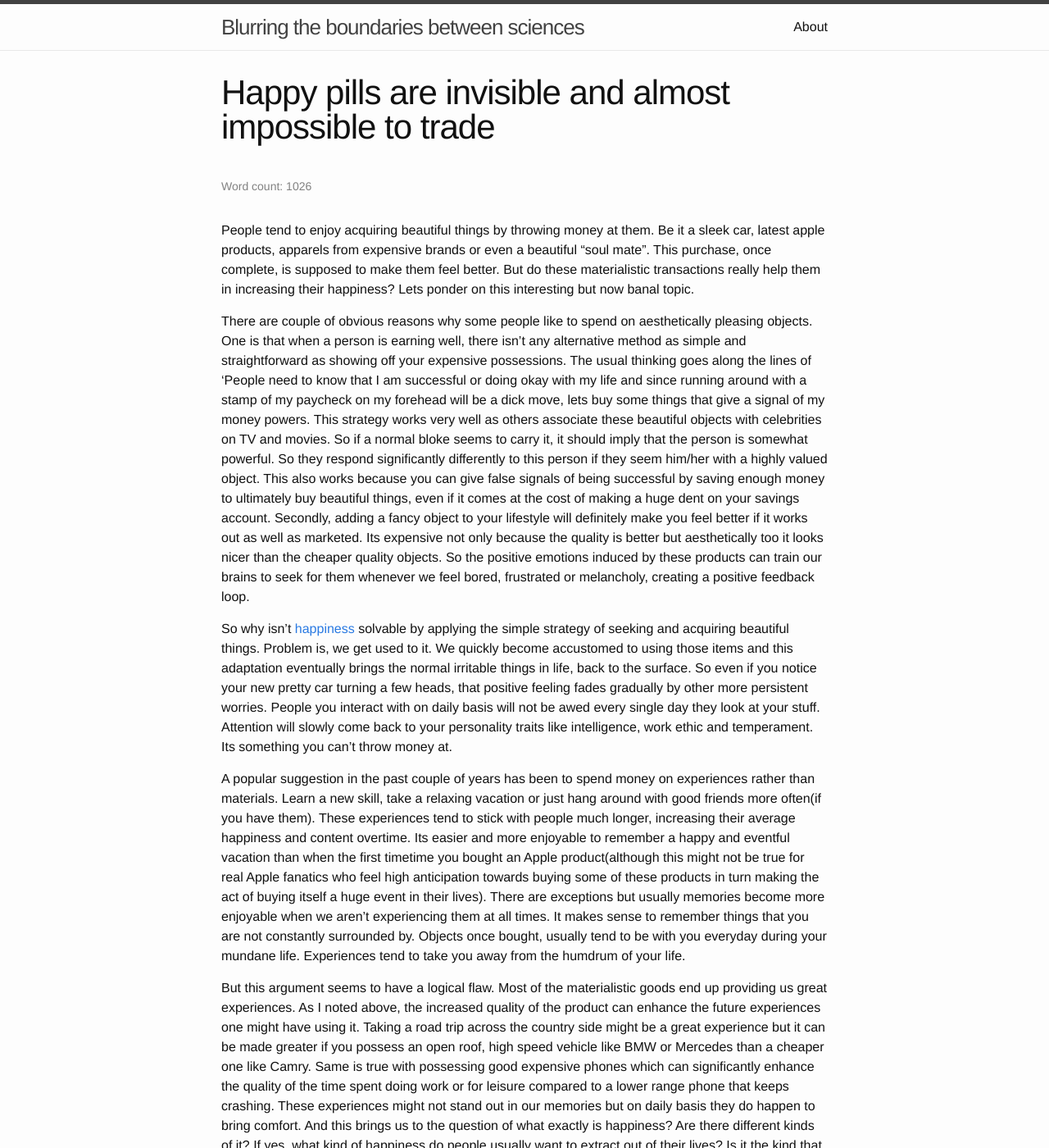
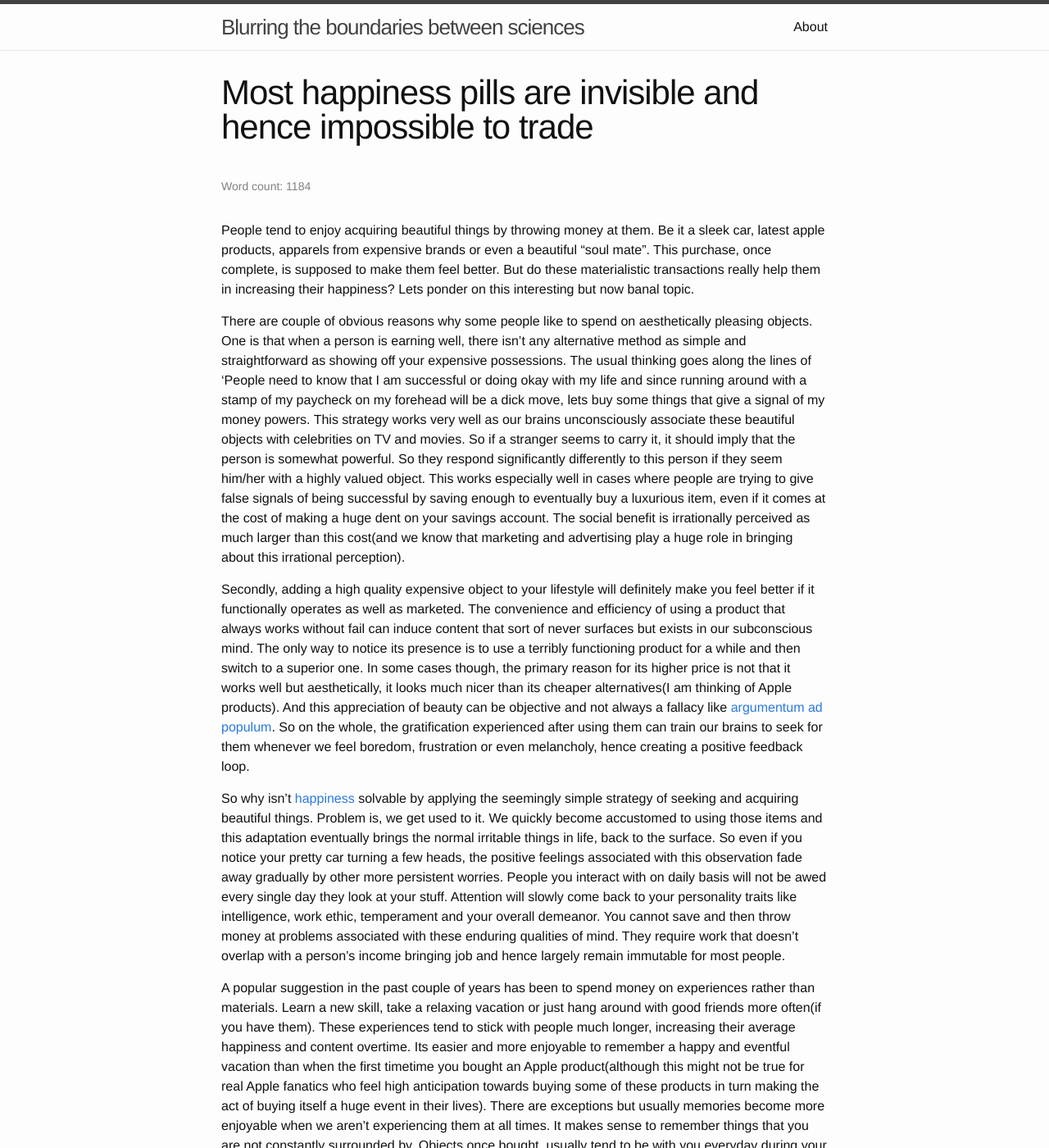
Before and after one commit to rdbcasillas/rdbcasillas.github.io, a Jekyll site: the page built from _posts/2015-11-09-happyPills.markdown, in a window 1280 px wide and 1400 px high. Shown: the whole window at 82% size. Built offline with Jekyll 4.4.1, drawn with Linux system fonts in a browser that asks for light colours; Markdown is read by kramdown in place of the engine named in the settings.

Commit message:
changed title and added clarity to couple of paras

```diff
--- a/_posts/2015-11-09-happyPills.markdown
+++ b/_posts/2015-11-09-happyPills.markdown
@@ -1,14 +1,16 @@
 ---
 layout: post
-title: "Happy pills are invisible and almost impossible to trade"
+title: "Most happiness pills are invisible and hence impossible to trade"
 
 ---
 
 People tend to enjoy acquiring beautiful things by throwing money at them. Be it a sleek car, latest apple products, apparels from expensive brands or even a beautiful "soul mate". This purchase, once complete, is supposed to make them feel better. But do these materialistic transactions really help them in increasing their happiness? Lets ponder on this interesting but now banal topic.
 
-There are couple of obvious reasons why some people like to spend on aesthetically pleasing objects. One is that when a person is earning well, there isn't any alternative method as simple and straightforward as showing off your expensive possessions. The usual thinking goes along the lines of ‘People need to know that I am successful or doing okay with my life and since running around with a stamp of my paycheck on my forehead will be a dick move, lets buy some things that give a signal of my money powers. This strategy works very well as others associate these beautiful objects with celebrities on TV and movies. So if a normal bloke seems to carry it, it should imply that the person is somewhat powerful. So they respond significantly  differently to this person if they seem him/her with a highly valued object. This also works because you can give false signals of being successful by saving enough money to ultimately buy beautiful things, even if it comes at the cost of making a huge dent on your savings account.  Secondly, adding a fancy object to your lifestyle will definitely make you feel better if it works out as well as marketed. Its expensive not only because the quality is better but aesthetically too it looks nicer than the cheaper quality objects. So the positive emotions induced by these products can train our brains to seek for them whenever we feel bored, frustrated or melancholy, creating a positive feedback loop.
+There are couple of obvious reasons why some people like to spend on aesthetically pleasing objects. One is that when a person is earning well, there isn't any alternative method as simple and straightforward as showing off your expensive possessions. The usual thinking goes along the lines of ‘People need to know that I am successful or doing okay with my life and since running around with a stamp of my paycheck on my forehead will be a dick move, lets buy some things that give a signal of my money powers. This strategy works very well as our brains unconsciously associate these beautiful objects with celebrities on TV and movies. So if a stranger seems to carry it, it should imply that the person is somewhat powerful. So they respond significantly  differently to this person if they seem him/her with a highly valued object. This works especially well in cases where people are trying to give false signals of being successful by saving enough to eventually buy a luxurious item, even if it comes at the cost of making a huge dent on your savings account.  The social benefit is irrationally perceived as much larger than this cost(and we know that marketing and advertising play a huge role in bringing about this irrational perception).
 
-So why isn't [happiness](http://plato.stanford.edu/entries/happiness/) solvable by applying the simple strategy of seeking and acquiring beautiful things. Problem is, we get used to it. We quickly become accustomed to using those items and this adaptation eventually brings the normal irritable things in life, back to the surface. So even if you notice your new pretty car turning a few heads, that positive feeling fades gradually by other more persistent worries. People you interact with on daily basis will not be awed every single day they look at your stuff. Attention will slowly come back to your personality traits like intelligence, work ethic and temperament. Its something you can't throw money at.
+Secondly, adding a high quality expensive object to your lifestyle will definitely make you feel better if it functionally operates as well as marketed. The convenience and efficiency of using a product that always works without fail can induce content that sort of never surfaces but exists in our subconscious mind. The only way to notice its presence is to use a terribly functioning product for a while and then switch to a superior one. In some cases though, the primary reason for its higher price is not that it works well but aesthetically, it looks much nicer than its cheaper alternatives(I am thinking of Apple products). And this appreciation of beauty can be objective and not always a fallacy like [argumentum ad populum](https://en.wikipedia.org/wiki/Argumentum_ad_populum). So on the whole, the gratification experienced after using them can train our brains to seek for them whenever we feel boredom, frustration or even melancholy, hence creating a positive feedback loop.
+
+So why isn't [happiness](http://plato.stanford.edu/entries/happiness/) solvable by applying the seemingly simple strategy of seeking and acquiring beautiful things. Problem is, we get used to it. We quickly become accustomed to using those items and this adaptation eventually brings the normal irritable things in life, back to the surface. So even if you notice your pretty car turning a few heads, the positive feelings associated with this observation fade away gradually by other more persistent worries. People you interact with on daily basis will not be awed every single day they look at your stuff. Attention will slowly come back to your personality traits like intelligence, work ethic, temperament and your overall demeanor. You cannot save and then throw money at problems associated with these enduring qualities of mind. They require work that doesn't overlap with a person's income bringing job and hence largely remain immutable for most people.
 
 A popular suggestion in the past couple of years has been to spend money on experiences rather than materials. Learn a new skill, take a relaxing vacation or just hang around with good friends more often(if you have them). These experiences tend to stick with people much longer, increasing their average happiness and content overtime. Its easier and more enjoyable to remember a happy and eventful vacation than when the first timetime you bought an Apple product(although this might not be true for real Apple fanatics who feel high anticipation towards buying some of these products in turn making the act of buying itself a huge event in their lives). There are exceptions but usually memories become more enjoyable when we aren't experiencing them at all times. It makes sense to remember things that you are not constantly surrounded by. Objects once bought, usually tend to be with you everyday during your mundane life. Experiences tend to take you away from the humdrum of your life.
 
```
